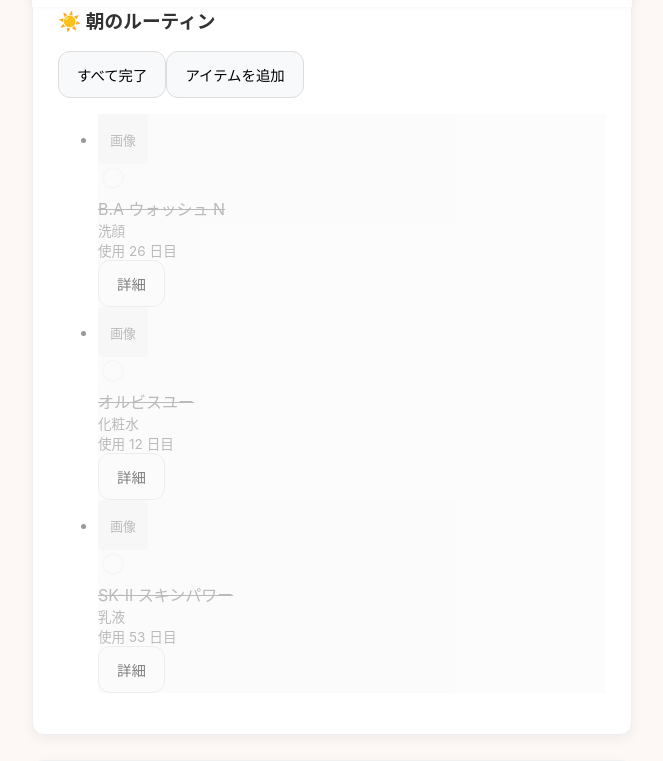
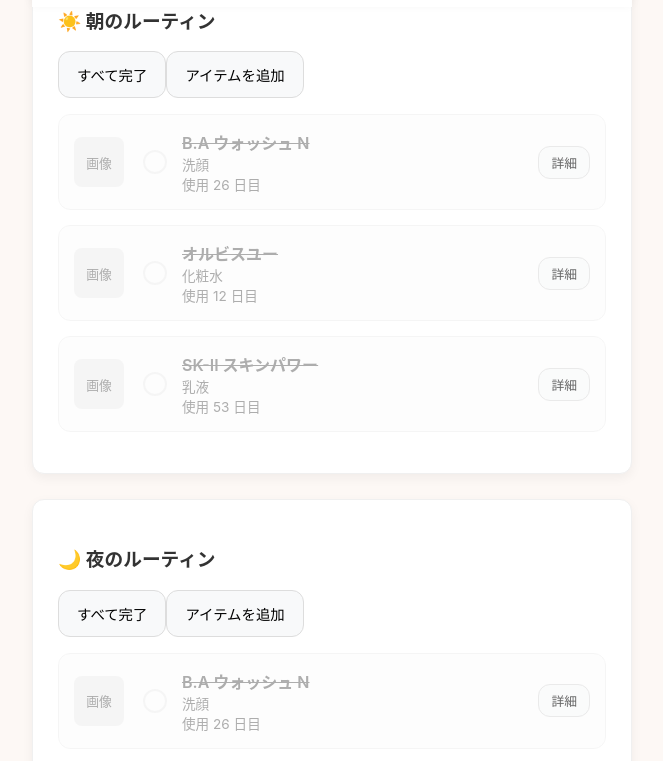
Before and after one commit to VPmotohira/cosmeapp, a plain HTML site: page index.html in a window 1280 px wide. Shown: the part 793-1554 px from the top of the page, without its empty margins (308-971 px from the left). Drawn offline with Linux system fonts and the light colour scheme.

Commit message:
Update style.css

```diff
--- a/style.css
+++ b/style.css
@@ -21,11 +21,67 @@
 button.primary-action { background-color: var(--primary-color); color: white; font-weight: bold; border: none; }
 button.primary-action:hover { background-color: #D98FA0; }
 .radio-buttons button.selected { background-color: var(--primary-color); color: white; border-color: var(--primary-color); }
-.task-item.completed { opacity: 0.5; background-color: #f9f9f9; }
-.task-item.completed .item-name { text-decoration: line-through; color: var(--secondary-color); }
 
-/* ★★★★★ 修正点 ★★★★★ */
-/* ホーム画面のアイテムカテゴリ・使用日数のスタイルを追加 */
+/* ★★★★★ ここからが今回の修正箇所 ★★★★★ */
+.task-list {
+    list-style: none;
+    padding: 0;
+}
+.task-item {
+    display: flex; /* Flexboxで要素を横並びに */
+    align-items: center; /* 上下中央揃え */
+    padding: 15px;
+    margin-bottom: 15px;
+    background-color: var(--card-background);
+    border: 1px solid var(--light-gray);
+    border-radius: var(--border-radius);
+    box-shadow: var(--box-shadow);
+    transition: all 0.3s ease;
+}
+.task-item.completed {
+    opacity: 0.6;
+    background-color: #fcfcfc;
+    box-shadow: none;
+}
+.task-item.completed .item-name {
+    text-decoration: line-through;
+    color: var(--secondary-color);
+}
+.item-image-placeholder {
+    width: 50px;
+    height: 50px;
+    background-color: var(--light-gray);
+    border-radius: 8px; /* カード内の要素も角丸に */
+    display: flex;
+    align-items: center;
+    justify-content: center;
+    font-size: 0.8em;
+    color: var(--secondary-color);
+    margin-right: 15px;
+    flex-shrink: 0;
+}
+.task-checkbox {
+    appearance: none;
+    width: 24px;
+    height: 24px;
+    border: 2px solid var(--light-gray);
+    border-radius: 50%;
+    margin-right: 15px;
+    cursor: pointer;
+    transition: all 0.2s ease;
+    position: relative;
+    flex-shrink: 0;
+}
+.task-checkbox:checked { background-color: var(--success-color); border-color: var(--success-color); }
+.task-checkbox:checked::after { content: '✔'; color: white; position: absolute; top: 50%; left: 50%; transform: translate(-50%, -50%); font-size: 14px; }
+.task-details {
+    flex-grow: 1; /* テキスト部分が残りのスペースを埋める */
+}
+.item-name {
+    font-size: 1em;
+    font-weight: 600;
+    color: var(--text-color);
+}
 .item-category, .item-days {
     font-size: 0.85em;
     color: var(--secondary-color);
@@ -33,11 +89,13 @@
 .item-category {
     font-weight: 500;
 }
+.details-btn {
+    margin-left: 15px; /* テキストとボタンの間にスペース */
+    padding: 6px 12px;
+    font-size: 0.8em;
+}
 /* ★★★★★ ここまで ★★★★★ */
 
-.task-checkbox { appearance: none; width: 22px; height: 22px; border: 2px solid var(--light-gray); border-radius: 50%; margin-right: 15px; cursor: pointer; transition: all 0.2s ease; position: relative; }
-.task-checkbox:checked { background-color: var(--success-color); border-color: var(--success-color); }
-.task-checkbox:checked::after { content: '✔'; color: white; position: absolute; top: 50%; left: 50%; transform: translate(-50%, -50%); font-size: 14px; }
 .wont-use-btn.active { background-color: var(--secondary-color); color: white; border-color: var(--secondary-color); }
 .running-low-btn.active { background-color: var(--warning-color); color: var(--text-color); border-color: var(--warning-color); }
 .buy-button { background-color: var(--success-color); border: none; }
@@ -46,7 +104,6 @@
 #inventory-list .category-title { font-size: 1.1em; font-weight: bold; margin-bottom: 10px; padding-bottom: 5px; border-bottom: 2px solid var(--primary-color); }
 .inventory-item { display: flex; gap: 15px; padding: 15px; border: 1px solid var(--light-gray); border-radius: var(--border-radius); margin-bottom: 10px; }
 .inventory-item.wont-use-item { opacity: 0.5; }
-.item-image-placeholder { width: 50px; height: 50px; background-color: var(--light-gray); border-radius: 4px; display: flex; align-items: center; justify-content: center; font-size: 0.8em; color: var(--secondary-color); margin-right: 15px; flex-shrink: 0; }
 .item-usage-info { font-size: 0.8em; color: var(--secondary-color); margin: 5px 0; }
 .item-actions-footer { display: flex; gap: 5px; margin-top: 10px; }
 .item-actions-footer button { font-size: 0.8em; padding: 6px 10px; flex-grow: 1; }
```
